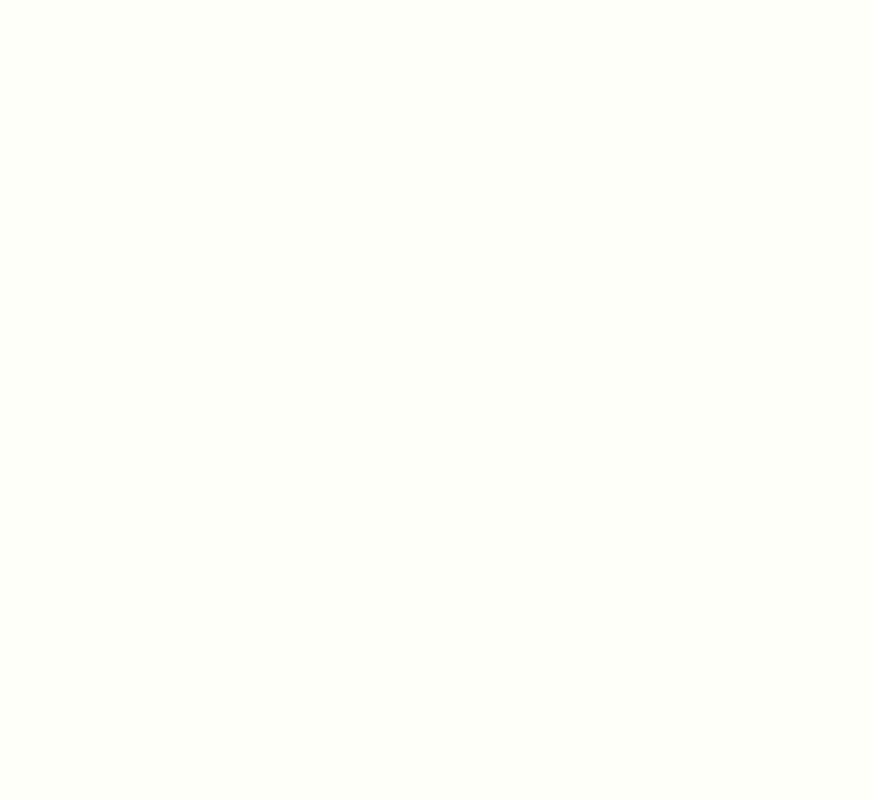
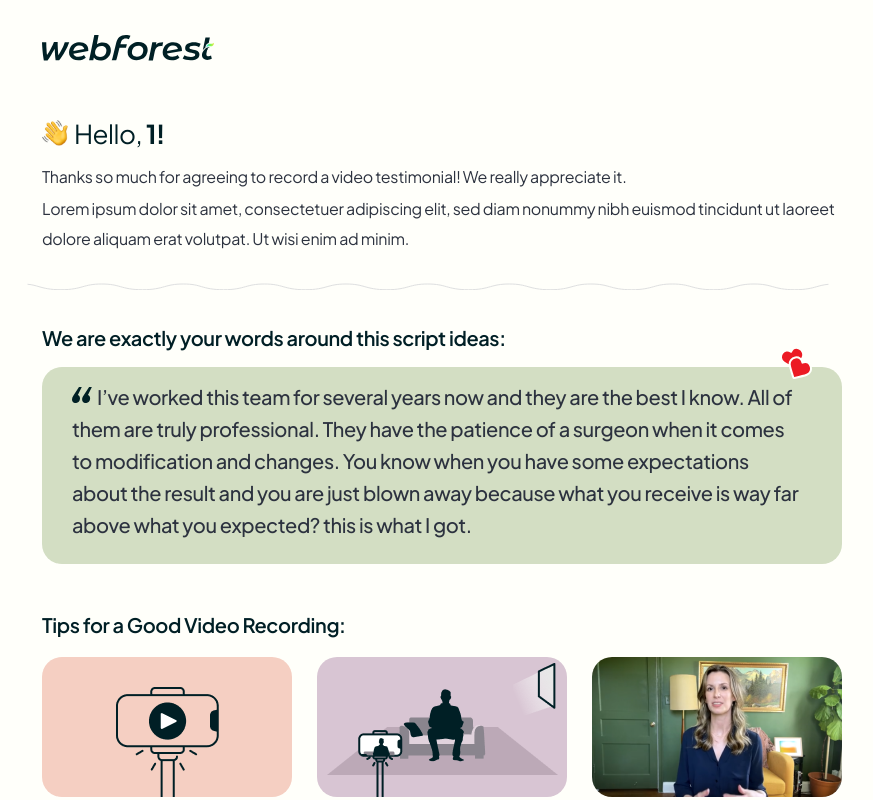
Before and after one commit to CShah18/video-review-fe, a React (Create React App) app: page /get-review/1 in a window 1280 px wide. Before the commit this address had no page. Shown: the top 800 px of the page, without its empty margins (198-1071 px from the left). Built offline with nearby package versions, Linux system fonts and the light colour scheme.

Commit message:
first commit

```diff
--- a/package.json
+++ b/package.json
@@ -1,6 +1,7 @@
 {
   "name": "video-review-fe",
   "version": "0.1.0",
+  "homepage": "/get-review",
   "private": true,
   "dependencies": {
     "cra-template": "1.2.0",
--- a/src/App.js
+++ b/src/App.js
@@ -5,7 +5,7 @@ import UserProfile from './UserProfile';
 
 function App() {
   return (
-    <Router>
+    <Router basename="/get-review">
       <Routes>
         <Route path="/:username" element={<UserProfile />} />
       </Routes>
--- a/src/UserProfile.js
+++ b/src/UserProfile.js
@@ -127,7 +127,7 @@ const UserProfile = () => {
           <div className="container">
             <div className="header-main section">
               <div className="logo">
-                <img src="/images/header-logo.svg" alt="logo" />
+                <img src={`${process.env.PUBLIC_URL}/images/header-logo.svg`} alt="logo" />
               </div>
             </div>
           </div>
@@ -167,7 +167,7 @@ const UserProfile = () => {
                     <li>
                       <div className="img-wrap">
                       <a href="#/" style={{cursor: 'default', pointerEvents: 'none'}}>
-                        <img src="/images/videos-recordeing-img1.png" alt="Video Recording Tip 1" />
+                        <img src={`${process.env.PUBLIC_URL}/images/videos-recordeing-img1.png`} alt="Video Recording Tip 1" />
                         </a>
                       </div>
                       <div className="content-wrap">
@@ -177,7 +177,7 @@ const UserProfile = () => {
                     <li>
                       <div className="img-wrap">
                       <a href="#/" style={{cursor: 'default', pointerEvents: 'none'}}>
-                        <img src="/images/videos-recordeing-img2.png" alt="Video Recording Tip 2" />
+                        <img src={`${process.env.PUBLIC_URL}/images/videos-recordeing-img2.png`} alt="Video Recording Tip 2" />
                         </a>
                       </div>
                       <div className="content-wrap">
@@ -187,7 +187,7 @@ const UserProfile = () => {
                     <li>
                       <div className="img-wrap">
                       <a href="#/" style={{cursor: 'default', pointerEvents: 'none'}}>
-                        <img src="/images/videos-recordeing-img3.png" alt="Video Recording Tip 3" />
+                        <img src={`${process.env.PUBLIC_URL}/images/videos-recordeing-img3.png`} alt="Video Recording Tip 3" />
                         </a>
                       </div>
                       <div className="content-wrap">
```
Also changed, not shown: 1 other file (tests, documents, lock files or other folders).
